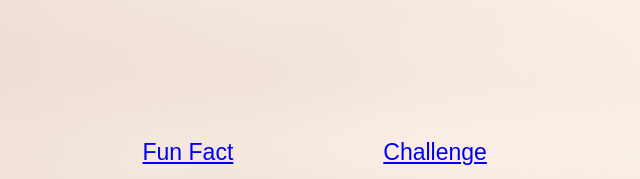
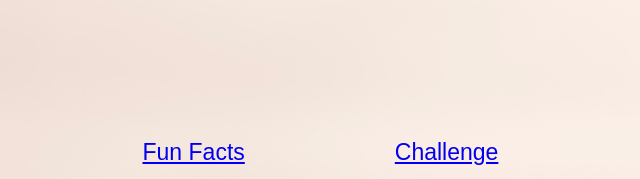
Before and after one commit to afxinti/test-repo, a plain HTML site: page index.html in a window 1280 px wide. Shown: the top 179 px of the page, 483-1123 px from the left. Drawn offline with Linux system fonts and the light colour scheme.

Commit message:
Update index.html

```diff
--- a/index.html
+++ b/index.html
@@ -13,7 +13,7 @@
       <ul>
         <li><a href="index.html">Home</a></li>
         <li><a href="quotes.html">Quotes</a></li>
-        <li><a href="facts.html">Fun Fact</a></li>
+        <li><a href="facts.html">Fun Facts</a></li>
         <li><a href="chal.html">Challenge</a></li>
       </ul>
       <div class="intro">
```
